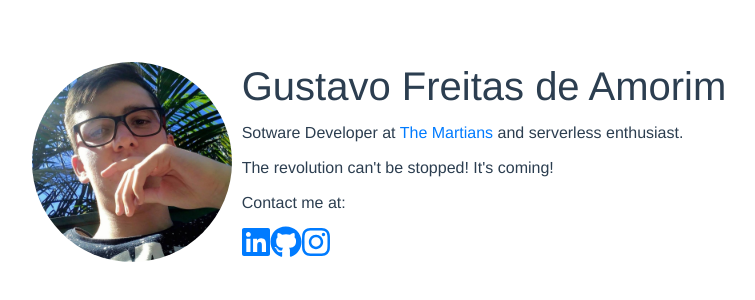
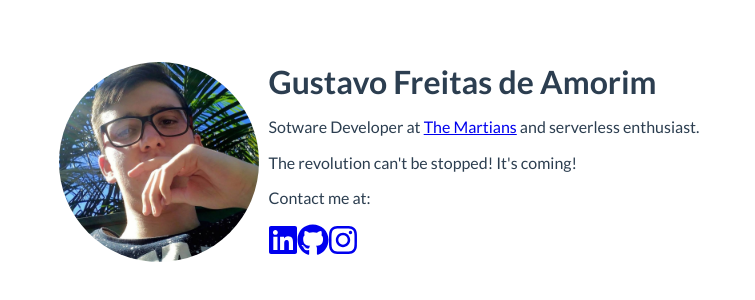
Before and after one commit to gustavofamorim/gustavofamorim.com, a Vue app: page /#/ in a window 1280 px wide. Shown: the part 238-538 px from the top of the page, without its empty margins (261-1016 px from the left). Built offline with nearby package versions, Linux system fonts and the light colour scheme.

Commit message:
Removing bootstrap-vue

```diff
--- a/index.html
+++ b/index.html
@@ -3,6 +3,7 @@
   <head>
     <meta charset="utf-8">
     <meta name="viewport" content="width=device-width,initial-scale=1.0">
+    <link href="https://fonts.googleapis.com/css?family=Lato:400,700,900" rel="stylesheet">
     <title>Gustavo Amorim</title>
   </head>
   <body>
--- a/package.json
+++ b/package.json
@@ -17,7 +17,6 @@
     "@fortawesome/free-regular-svg-icons": "^5.3.1",
     "@fortawesome/free-solid-svg-icons": "^5.3.1",
     "@fortawesome/vue-fontawesome": "^0.1.1",
-    "bootstrap-vue": "^2.0.0-rc.11",
     "vue": "^2.5.2",
     "vue-router": "^3.0.1"
   },
--- a/src/App.vue
+++ b/src/App.vue
@@ -11,11 +11,4 @@ export default {
 </script>
 
 <style>
-#app {
-  font-family: 'Avenir', Helvetica, Arial, sans-serif;
-  -webkit-font-smoothing: antialiased;
-  -moz-osx-font-smoothing: grayscale;
-  text-align: left;
-  color: #2c3e50;
-}
 </style>
--- /dev/null
+++ b/src/assets/scss/main.scss
@@ -0,0 +1,21 @@
+@import 'variables.scss';
+
+body {
+  font-family: 'Lato', sans-serif;
+  text-align: left;
+  color: #2c3e50;
+  margin: 0px;
+}
+
+section {
+  padding: 0px;
+}
+
+h1 {
+  margin-top: 0px;
+  font-size: 2em;
+}
+
+p {
+  margin-top: 0px;
+}
--- a/src/features/Home.vue
+++ b/src/features/Home.vue
@@ -1,14 +1,14 @@
 <template>
   <section class="presentation">
-    <b-img class="image" src="/static/img/me.png"/>
+    <img class="image" src="/static/img/me.png"/>
     <h1 class="name">Gustavo Freitas de Amorim</h1>
-    <p class="job">Sotware Developer at <b-link target="_blank" href="http://www.themartians.dk/">The Martians</b-link> and serverless enthusiast.</p>
+    <p class="job">Sotware Developer at <a target="_blank" href="http://www.themartians.dk/">The Martians</a> and serverless enthusiast.</p>
     <p class="msg">The revolution can't be stopped! It's coming!</p>
     <p class="contact_h">Contact me at:</p>
     <div class="contact">
-      <b-link class="contact_item" target="_blank" href="https://www.linkedin.com/in/gustavofamorim/"><fa :icon="['fab', 'linkedin']" size="2x"/></b-link>
-      <b-link class="contact_item" target="_blank" href="https://github.com/gustavofamorim"><fa :icon="['fab', 'github']" size="2x"/></b-link>
-      <b-link class="contact_item" target="_blank" href="https://www.instagram.com/gustavof.a/"><fa :icon="['fab', 'instagram']" size="2x"/></b-link>
+      <a class="contact_item" target="_blank" href="https://www.linkedin.com/in/gustavofamorim/"><fa :icon="['fab', 'linkedin']" size="2x"/></a>
+      <a class="contact_item" target="_blank" href="https://github.com/gustavofamorim"><fa :icon="['fab', 'github']" size="2x"/></a>
+      <a class="contact_item" target="_blank" href="https://www.instagram.com/gustavof.a/"><fa :icon="['fab', 'instagram']" size="2x"/></a>
     </div>
   </section>
 </template>
@@ -22,7 +22,6 @@ export default {
 <style lang="scss" scoped>
 
 .presentation {
-  padding: 15px;
   width: 100vw;
   height: 100vh;
   display: grid;
--- a/src/main.js
+++ b/src/main.js
@@ -5,6 +5,7 @@ import App from './App'
 import router from './router'
 
 import './plugins'
+import './assets/scss/main.scss'
 
 Vue.config.productionTip = false
 
--- a/src/plugins/index.js
+++ b/src/plugins/index.js
@@ -1,2 +1 @@
 import './fontawesome.js'
-import './bootstrap-vue.js'
```
Also changed, not shown: src/plugins/bootstrap-vue.js (deleted, +0 -8 lines), src/assets/logo.png (deleted), src/assets/scss/variables.scss (added), 1 other file (tests, documents, lock files or other folders).
